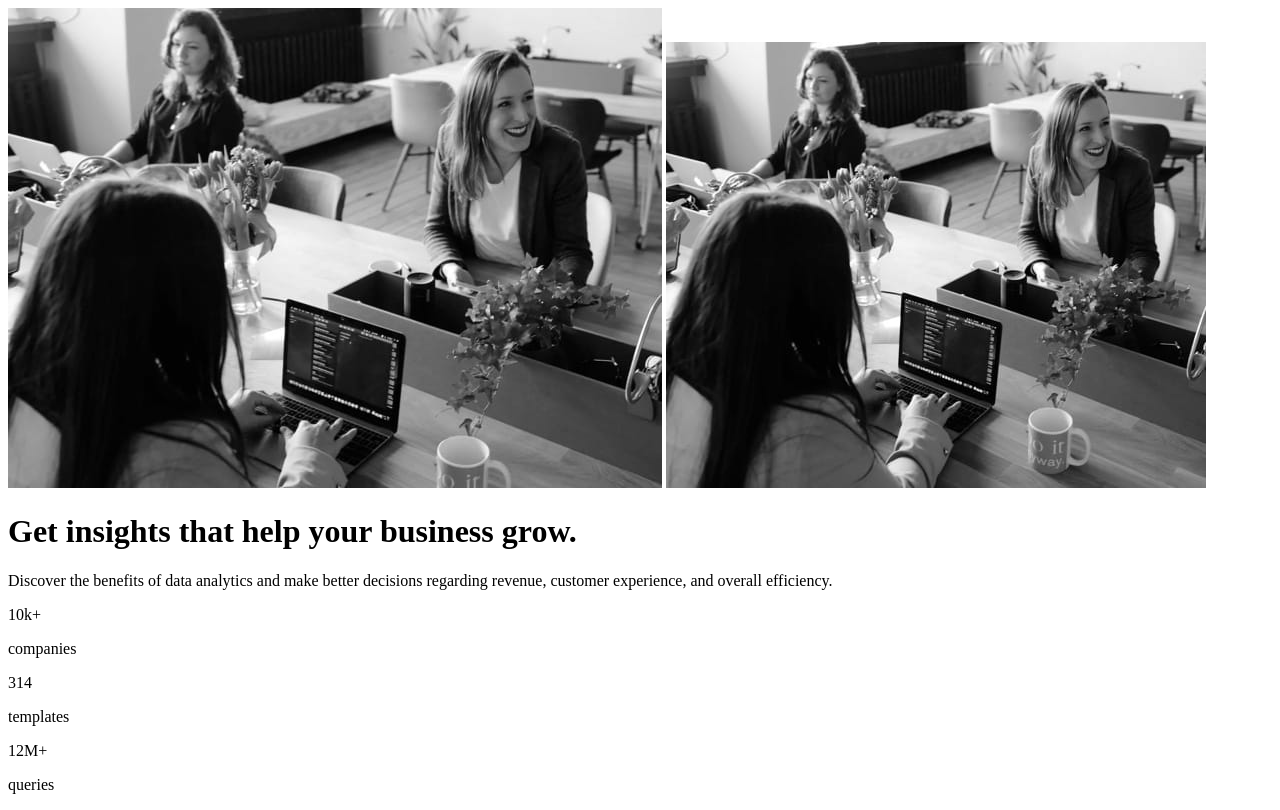
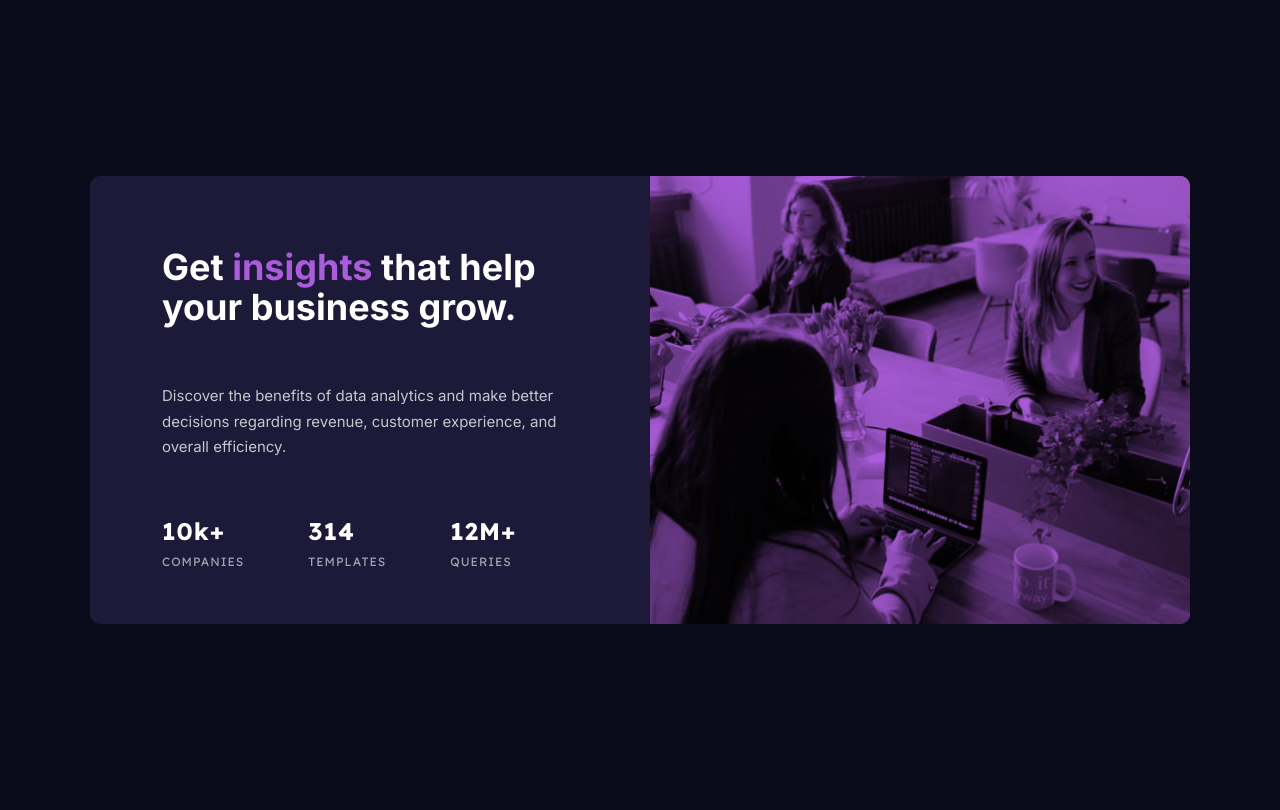
Before and after one commit to dansuda/stats-preview-card-component-main, a plain HTML site: page index.html in a window 1280 px wide. Drawn offline with Linux system fonts and the light colour scheme; the site is published under a folder, as on GitHub Pages, so addresses that start at the root find nothing.

Commit message:
css path fix

```diff
--- a/index.html
+++ b/index.html
@@ -15,7 +15,7 @@
     rel="stylesheet">
 
   <!--css-->
-  <link rel="stylesheet" href="/distr/styles.css">
+  <link rel="stylesheet" href="./distr/styles.css">
 
   <!--favicon-->
   <link rel="icon" type="image/png" sizes="32x32" href="./images/favicon-32x32.png">
```
